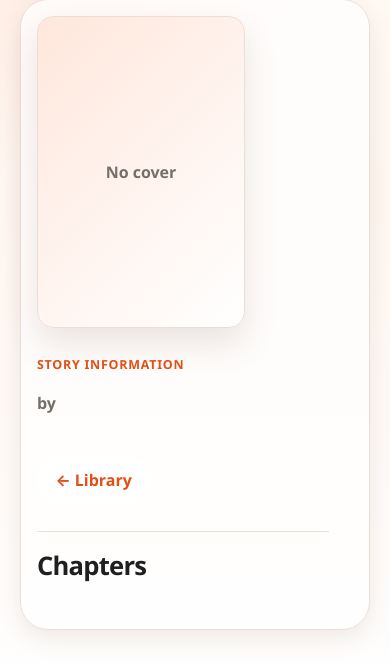
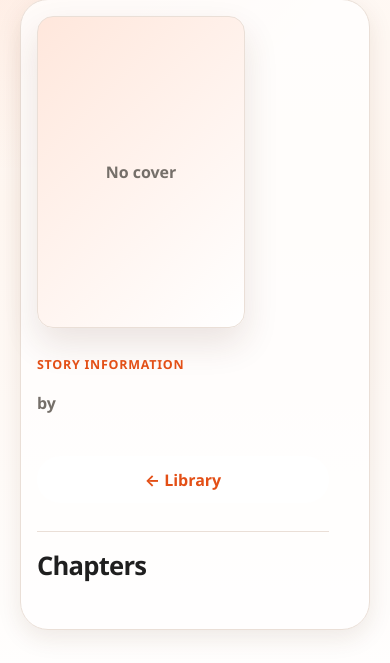
Before and after one commit to dieuminhs/Wattpad-Crawler, a FastAPI app: template local_story_archive/web/templates/reader.html in a window 390 px wide. Shown: the part 210-873 px from the top of the page. Run offline with FastAPI, Linux system fonts and the light colour scheme; the template is opened without the code that fills it, so the values that code supplies are empty; parts of the project's set-up code (start-up, migrations or seed data) failed here and were passed over; some libraries are stand-ins or nearby versions.

Commit message:
Balance story action buttons

```diff
--- a/local_story_archive/web/static/style.css
+++ b/local_story_archive/web/static/style.css
@@ -1122,6 +1122,10 @@ input[type=text]:focus, input[type=password]:focus, textarea:focus {
   gap: 0.55rem;
   align-items: center;
 }
+.story-info-actions .btn {
+  overflow-wrap: anywhere;
+  text-align: center;
+}
 .story-info-actions { margin: 0 0 1.75rem; }
 .story-info-chapters {
   border-top: 1px solid var(--border);
@@ -1560,7 +1564,7 @@ input[type=text]:focus, input[type=password]:focus, textarea:focus {
   .search-icon { width: 2.1rem; height: 2.1rem; border-radius: 14px; }
   .story-info-hero { grid-template-columns: 1fr; }
   .story-info-cover-wrap { position: static; max-width: 13rem; }
-  .story-info-stats { grid-template-columns: 1fr; }
+  .story-info-actions .btn { flex: 1 1 9rem; }
   .reader { padding-right: 2.5rem; }
   .comment-count-button { right: -2.35rem; }
 }
--- a/local_story_archive/web/templates/reader.html
+++ b/local_story_archive/web/templates/reader.html
@@ -29,7 +29,7 @@
       <div class="reader-nav-actions story-info-actions">
         <a class="btn btn-light" href="/library">&larr; Library</a>
         {% if first_ord %}
-          <a class="btn" href="/read/{{ author }}/{{ dir_name }}/{{ first_ord }}">Read first</a>
+          <a class="btn btn-light" href="/read/{{ author }}/{{ dir_name }}/{{ first_ord }}">Read first</a>
           <a class="btn btn-light" href="/read/{{ author }}/{{ dir_name }}/{{ last_ord }}">Read last</a>
           <a class="btn btn-light" href="/read/{{ author }}/{{ dir_name }}/{{ first_ord }}" data-continue-story="{{ meta.story_id }}" data-default-continue="/read/{{ author }}/{{ dir_name }}/{{ first_ord }}">Continue</a>
         {% endif %}
```
